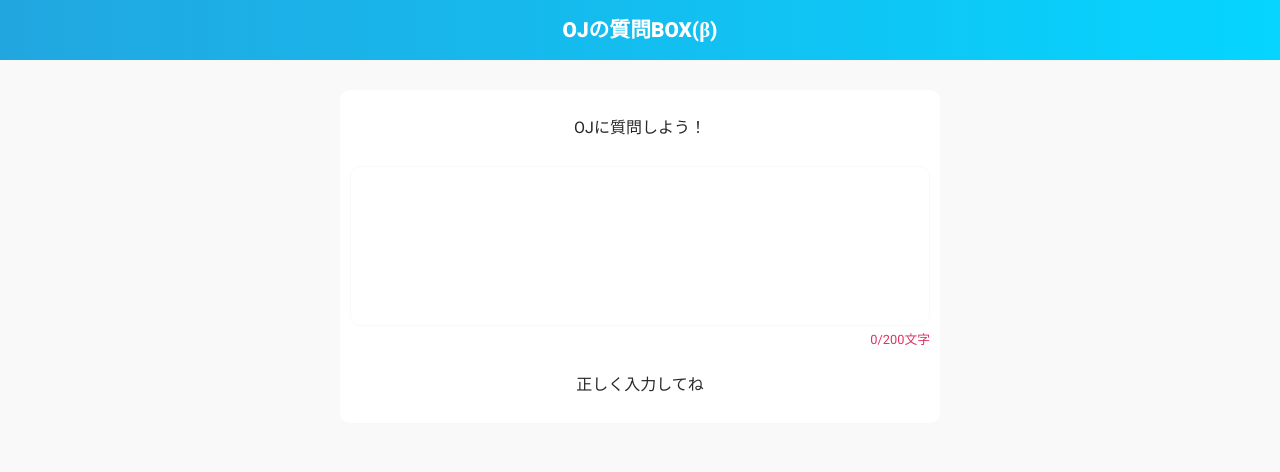
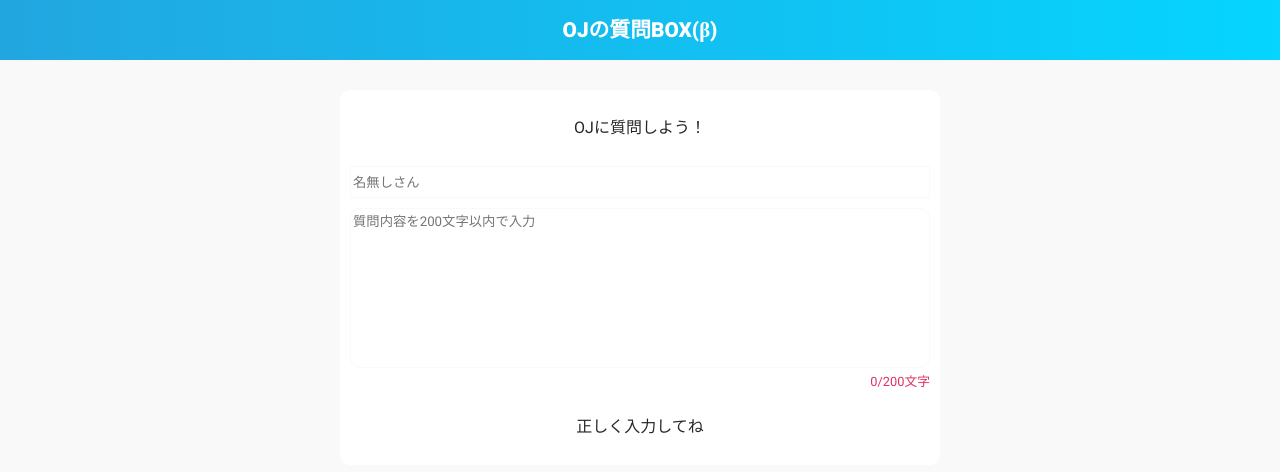
Before and after one commit to 920oj/oj-question, a Nuxt app: page / in a window 1280 px wide. Shown: the top 472 px of the page. Built offline with nearby package versions, Linux system fonts and the light colour scheme.

Commit message:
[add]送信部分を作成

```diff
--- a/api/index.js
+++ b/api/index.js
@@ -1,11 +1,17 @@
 const express = require("express");
 const router = express.Router();
+const database = require("./database.js");
 
 const app = express();
 
 app.use(express.json())
 app.use(express.urlencoded({ extended: true }));
 
+const Question = database.Question;
+
+let question = require('./question');
+app.use('/', question);
+
 module.exports = {
   path: "/api/",
   handler: app
--- a/client/components/layouts/questionForm.vue
+++ b/client/components/layouts/questionForm.vue
@@ -1,7 +1,8 @@
 <template>
   <div class="question-form">
     <p class="question-form-description">OJに質問しよう！</p>
-    <textarea class="question-box" v-model="question" />
+    <input class="question-name" v-model="name" type="text" placeholder="名無しさん">
+    <textarea class="question-box" v-model="question" placeholder="質問内容を200文字以内で入力" />
     <p class="question-form-count" :class="{'count-red': !sendAvailable}"> {{formCount}}&#47;200文字 </p>
     <div v-if="sendAvailable">
       <Btn title="質問する" />
@@ -21,6 +22,7 @@ export default {
   },
   data() {
     return {
+      name: '',
       question: '',
     }
   },
@@ -69,9 +71,18 @@ export default {
   color: #DE3163;
 }
 
+.question-name {
+  color: #282828;
+  margin-top: 30px;
+  width: 100%;
+  height: 2rem;
+  border: 1px solid #F9F9F9;
+  box-sizing: border-box;
+}
+
 .question-box {
   color: #282828;
-  margin-top: 30px;
+  margin-top: 10px;
   width: 100%;
   height: 10rem;
   border: 1px solid #F9F9F9;
--- a/package.json
+++ b/package.json
@@ -15,6 +15,7 @@
     "cross-env": "^5.2.0",
     "express": "^4.16.4",
     "mongoose": "^5.9.4",
+    "mongoose-sequence": "^5.2.2",
     "nuxt": "^2.0.0"
   },
   "devDependencies": {
```
Also changed, not shown: api/database.js (+6 -2 lines), api/question.js (added, +29 -0 lines), 1 other file (tests, documents, lock files or other folders).
